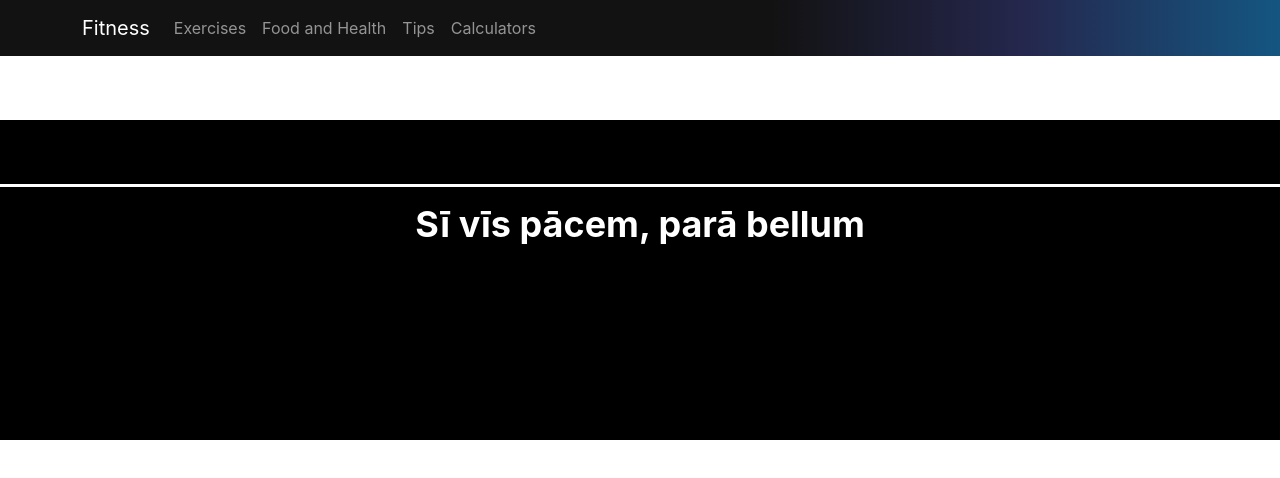
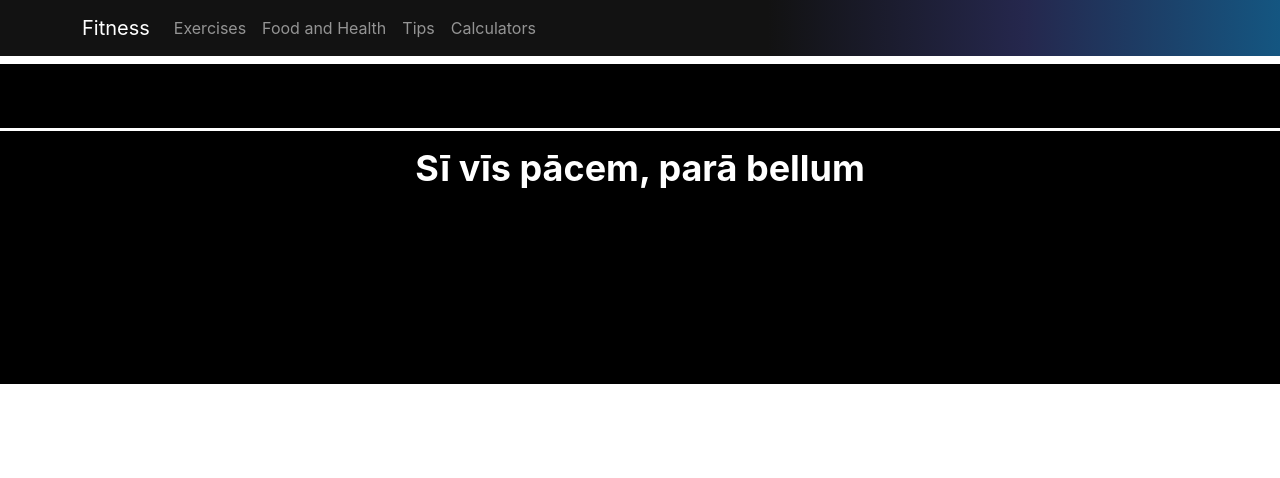
Before and after one commit to Mange99/Janet-Jackson, a React (Create React App) app: page /food-and-helth in a window 1280 px wide. Shown: the top 478 px of the page. Built offline with nearby package versions, Linux system fonts and the light colour scheme.

Commit message:
change to navbar

```diff
--- a/src/components/header/headerComponent.tsx
+++ b/src/components/header/headerComponent.tsx
@@ -6,7 +6,7 @@ import "bootstrap/dist/css/bootstrap.min.css";
 export function HeaderComponent() {
   return (
     <div>
-      <Navbar bg="primary" variant="dark" expand="md" sticky="top">
+      <Navbar bg="primary" variant="dark" expand="md" fixed="top">
         <Container>
           <Navbar.Brand href="/">Fitness</Navbar.Brand>
           <Nav className="me-auto">
--- a/src/pages/Hero.tsx
+++ b/src/pages/Hero.tsx
@@ -12,7 +12,7 @@ const Hero = ({ scrollToNext }: HeroProps) => {
       position="relative"
       backgroundImage={bg}
       w="full"
-      h="96vh"
+      h="100vh"
       backgroundPosition="center"
       backgroundSize="cover"
     >
```
Also changed, not shown: src/components/header/headerCss.css (line endings or trailing spaces), 1 other file (tests, documents, lock files or other folders).
